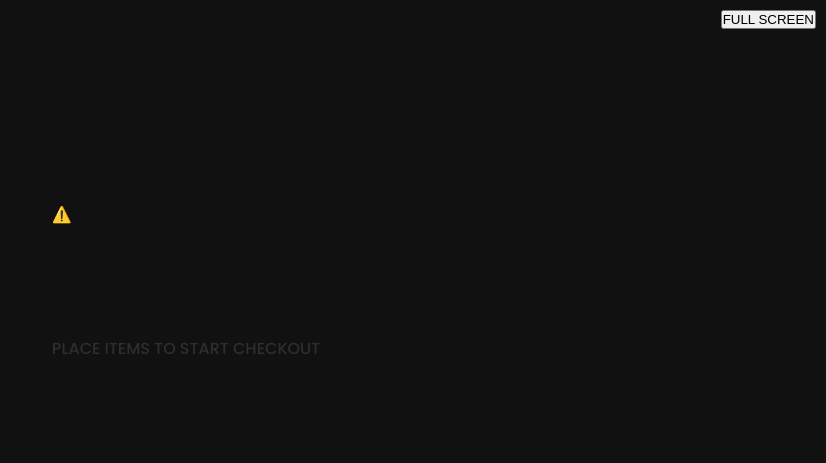
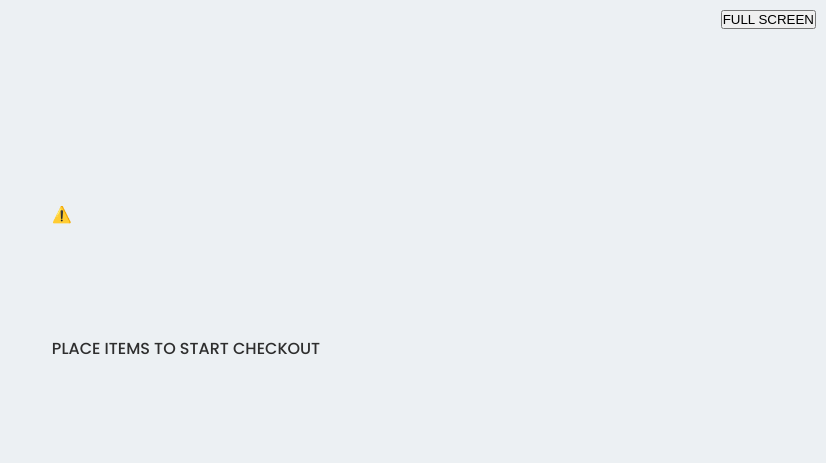
Before and after one commit to Mahanama899/AutoBill-test2, a website: page index.html in a window 1280 px wide. Shown: the whole page, without its empty margins (454-1280 px from the left). Drawn offline with nearby package versions, Linux system fonts and the light colour scheme; no server answers.

Commit message:
Update style.css

```diff
--- a/asset/css/style.css
+++ b/asset/css/style.css
@@ -44,7 +44,7 @@ body {
     flex-direction: column;
     justify-content: top;
     align-items: center;
-    background-color: #111111
+    background-color: #ecf0f3
 }
 
 .lottie {
@@ -55,7 +55,7 @@ body {
     flex-direction: column;
     justify-content: center;
     align-items: center;
-    background-color: #111111;
+    background-color: #ecf0f3;
     text-align: center;
 }
 
```
